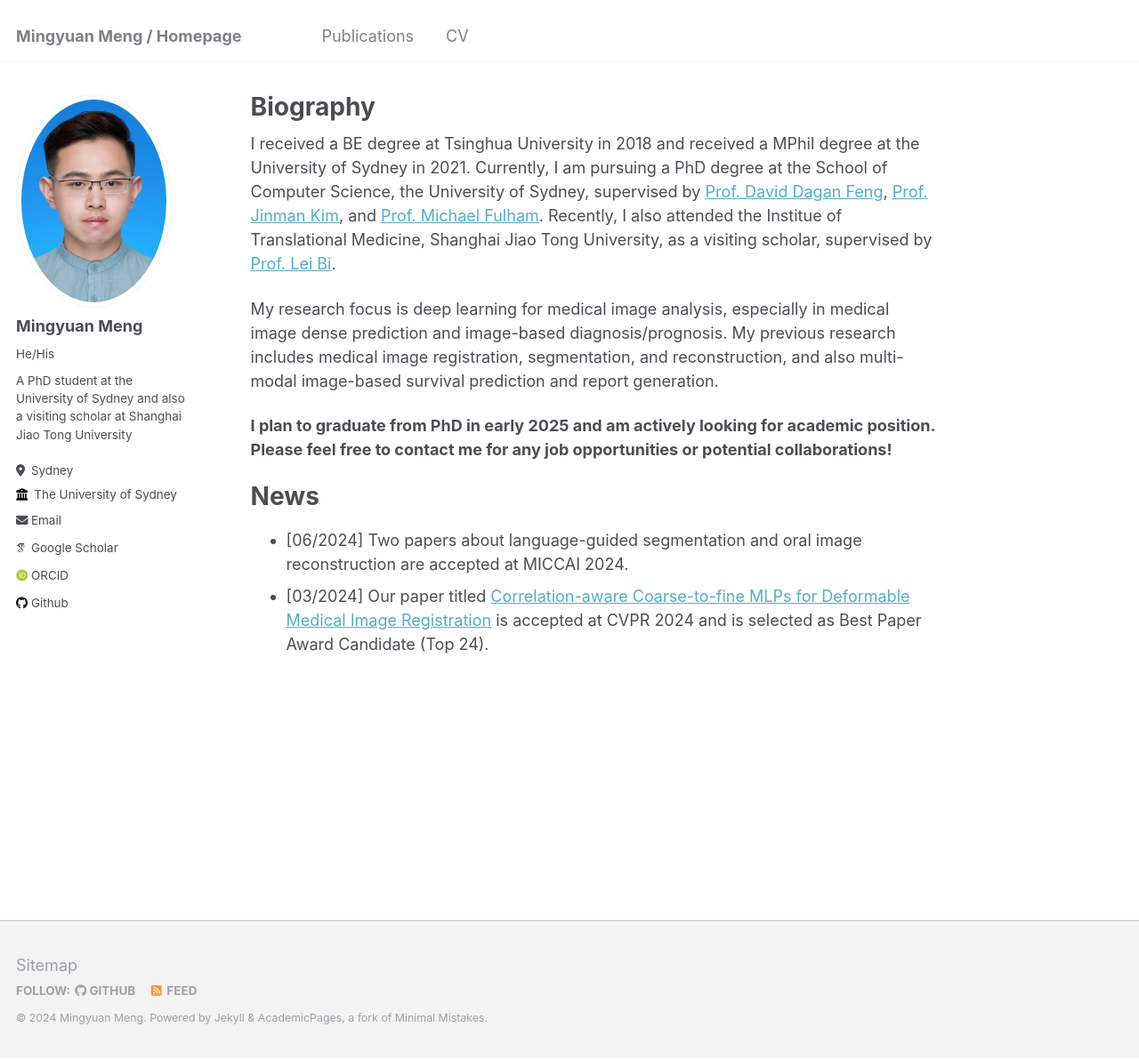
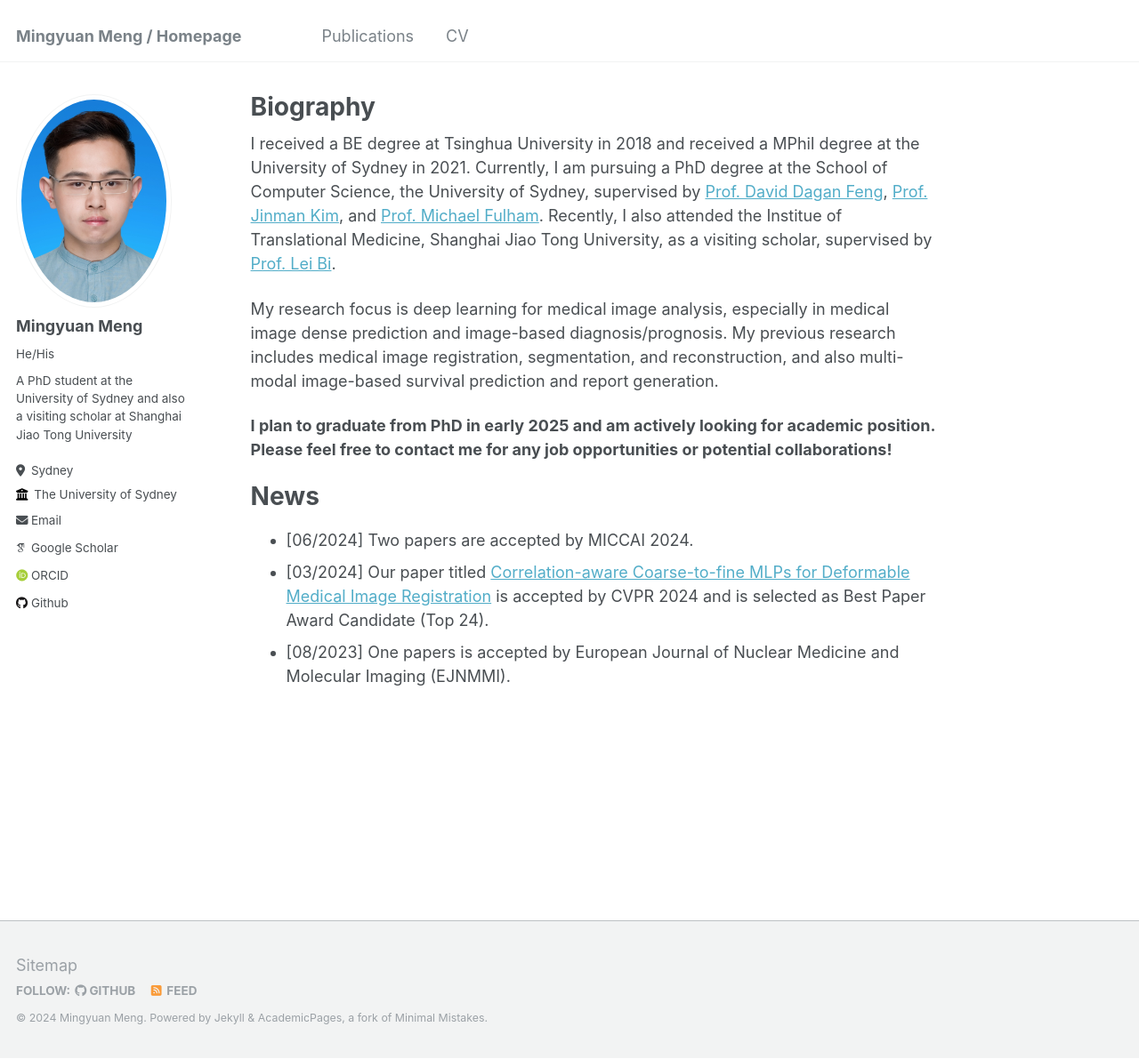
Before and after one commit to MungoMeng/mungomeng.github.io, a Jekyll site: the page built from _pages/about.md, in a window 1280 px wide and 1191 px high. Shown: the whole window at 89% size. Built offline with Jekyll 4.4.1, drawn with Linux system fonts in a browser that asks for light colours; some web fonts are replaced.

Commit message:
Update about.md

```diff
--- a/_pages/about.md
+++ b/_pages/about.md
@@ -15,5 +15,6 @@ My research focus is deep learning for medical image analysis, especially in med
 
 News
 ======
-* [06/2024] Two papers about language-guided segmentation and oral image reconstruction are accepted at MICCAI 2024.
-* [03/2024] Our paper titled [Correlation-aware Coarse-to-fine MLPs for Deformable Medical Image Registration](https://arxiv.org/abs/2406.00123) is accepted at CVPR 2024 and is selected as Best Paper Award Candidate (Top 24).
+* [06/2024] Two papers are accepted by MICCAI 2024.
+* [03/2024] Our paper titled [Correlation-aware Coarse-to-fine MLPs for Deformable Medical Image Registration](https://arxiv.org/abs/2406.00123) is accepted by CVPR 2024 and is selected as Best Paper Award Candidate (Top 24).
+* [08/2023] One papers is accepted by European Journal of Nuclear Medicine and Molecular Imaging (EJNMMI).
```
